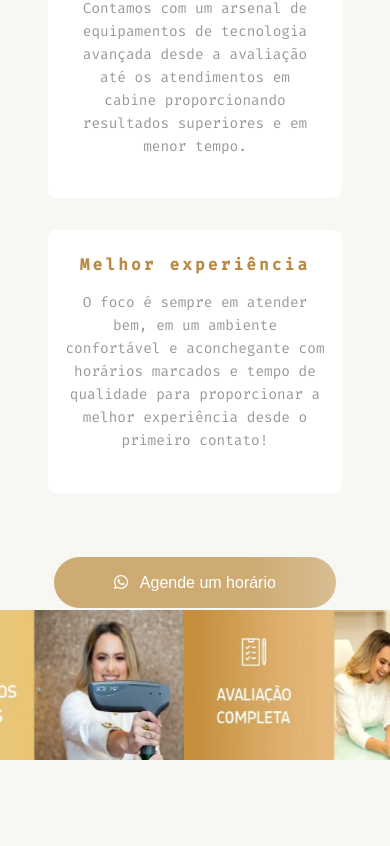
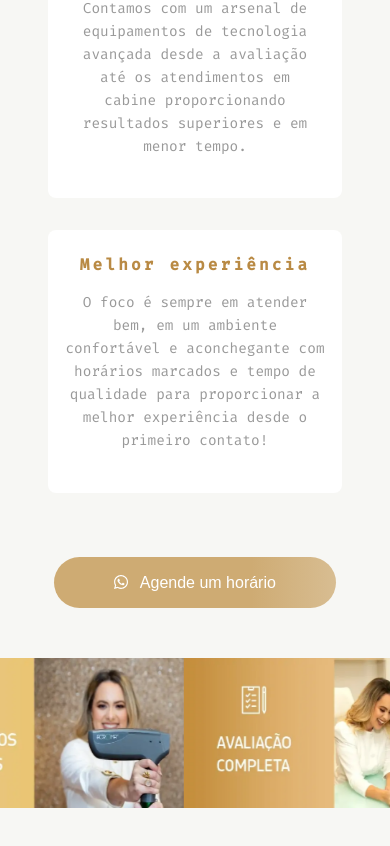
Before and after one commit to devdamasceno/estetica, a Next.js app: page /portfolio in a window 390 px wide. Shown: the part 2095-2941 px from the top of the page. Built offline with nearby package versions, Linux system fonts and the light colour scheme.

Commit message:
Ajuste paddin scroll

```diff
--- a/src/components/nav/styles.module.css
+++ b/src/components/nav/styles.module.css
@@ -380,7 +380,7 @@
   }
 
   .tarjaContainer {
-    margin-top: 17rem;
+    margin-top: 20rem;
   }
 
   .whatsappButton {
```
